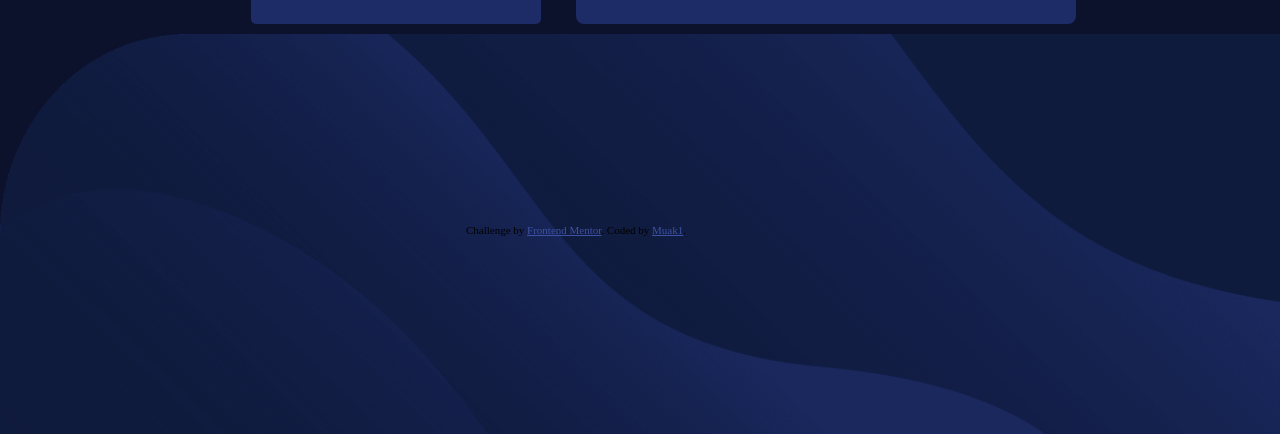
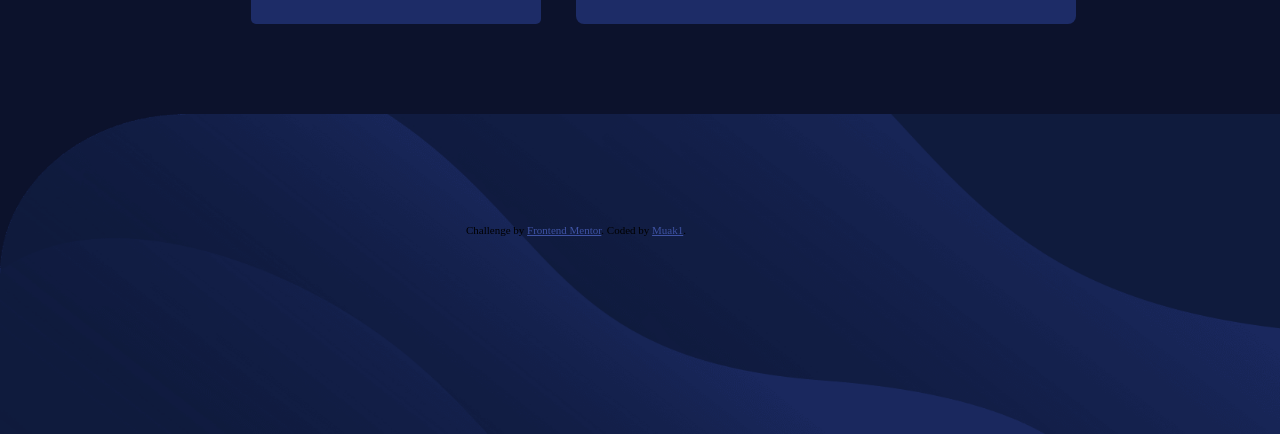
Before and after one commit to muakone/data-storage, a plain HTML site: page index.html in a window 1280 px wide. Shown: the part 366-800 px from the top of the page. Drawn offline with Linux system fonts and the light colour scheme.

Commit message:
added some style to bg

```diff
--- a/style.css
+++ b/style.css
@@ -4,7 +4,7 @@ body {
     background-image: url(images/bg-desktop.png);
     background-position: bottom;
     background-repeat: no-repeat;
-    background-size: 100% 50%;
+    background-size: 100vw 320px;
     background-color: hsl(229, 57%, 11%);
     margin: 0;
 }
```
